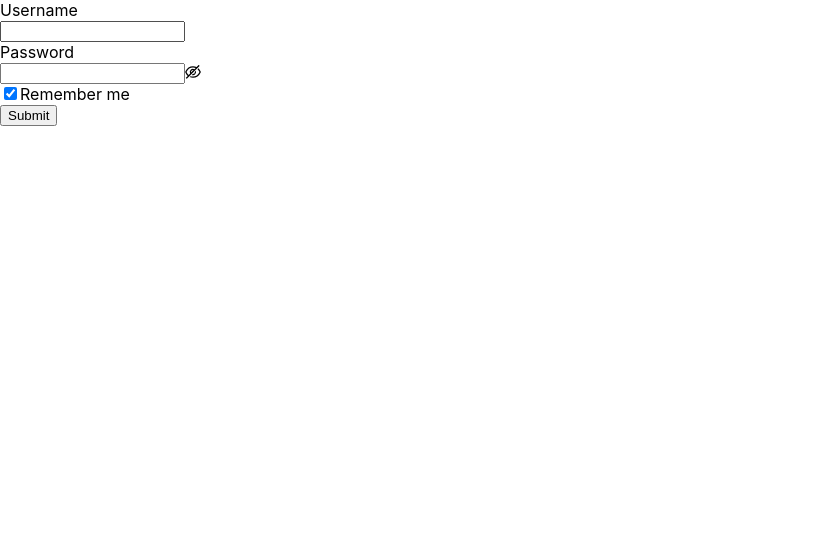
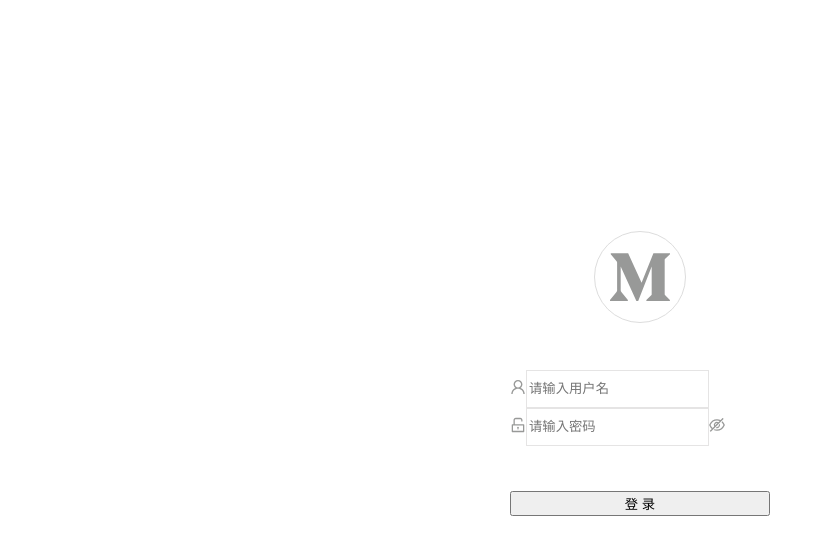
Before and after one commit to keyus/react-antd-vite-ts, a React (Vite) app: page /login in a window 1280 px wide. Shown: the top 554 px of the page, without its empty margins (0-833 px from the left). Built offline with nearby package versions, Linux system fonts and the light colour scheme.

Commit message:
add login page style

```diff
--- a/src/global.d.ts
+++ b/src/global.d.ts
@@ -13,7 +13,6 @@ interface FetchOptions {
 interface Http {
     get(url: string, data?: QueryStringData, options?: FetchOptions): Promise<any>
     post(url: string, data?: QueryStringData, options?: FetchOptions): Promise<any>
-    [key: string]: any
 }
 
 declare const util: Obj
--- /dev/null
+++ b/src/view/user/index.less
@@ -0,0 +1,90 @@
+.login-block {
+    height         : 100vh;
+    display        : flex;
+    align-items    : center;
+    justify-content: center;
+    flex-direction : column;
+    margin-top: -50px;
+}
+
+.login-logo {
+    display        : flex;
+    align-items    : center;
+    justify-content: center;
+
+    h1 {
+        font-size  : 70px;
+        font-weight: 300;
+        color      : #989998;
+        border-radius: 50%;
+        border: 1px solid #ddd;
+        width: 90px;
+        height: 90px;
+        display: flex;
+        align-items: center;
+        justify-content: center;
+    }
+}
+
+.login-error {
+    height     : 40px;
+    text-align : right;
+    color      : #d60000;
+    font-size  : 13px;
+    padding-top: 5px;
+
+    .anticon {
+        margin-right: 4px;
+    }
+}
+
+.login-form {
+    width: 260px;
+
+
+
+    .form-item {
+        margin-bottom: 0;
+
+        &:first-of-type {
+            .ant-input-affix-wrapper {
+                border-bottom-left-radius : 0;
+                border-bottom-right-radius: 0;
+            }
+        }
+
+        &:nth-of-type(2) {
+            .ant-input-affix-wrapper {
+                border-top             : none;
+                border-top-left-radius : 0;
+                border-top-right-radius: 0;
+            }
+
+        }
+
+        .ant-form-item-explain {
+            display: none;
+        }
+
+        .anticon {
+            color: #989998;
+        }
+
+        .ant-input-affix-wrapper {
+            border-radius: 4px;
+        }
+
+    }
+
+    input {
+        border     : 1px solid #e5e4e4;
+        line-height: 34px;
+    }
+
+    .form-submit {
+
+        .submit-btn {
+            width: 100%;
+        }
+    }
+}
--- a/src/view/user/login.tsx
+++ b/src/view/user/login.tsx
@@ -1,15 +1,18 @@
 import { Form, Input, Button, Checkbox } from 'antd';
 import { useNavigate } from 'react-router-dom'
 import { useDispatch } from 'react-redux'
+import { UnlockOutlined, UserOutlined, MediumOutlined, ExclamationCircleOutlined } from '@ant-design/icons'
 import { login } from '@store/user'
+import './index.less'
+import { useState } from 'react';
 
 const Login = () => {
     const navigate = useNavigate();
     const dispatch = useDispatch();
+
+    const [error, setError] = useState('');
     const onFinish = (values: any) => {
         console.log('Success login:', values);
-
-
         // http is global const has get post method
         // http.get('/query4', {
         //     shouji: '1580281/=+6160',
@@ -21,44 +24,64 @@ const Login = () => {
     };
 
     const onFinishFailed = (errorInfo: any) => {
-        console.log('Failed:', errorInfo);
+        setError(errorInfo.errorFields[0].errors)
     };
 
     return (
+        <div className='login-block'>
+            <div className='login-logo'>
+                <h1>
+                    <MediumOutlined />
+                </h1>
+            </div>
             <Form
                 name="basic"
-            labelCol={{ span: 8 }}
-            wrapperCol={{ span: 16 }}
-            initialValues={{ remember: true }}
+                className='login-form'
                 onFinish={onFinish}
                 onFinishFailed={onFinishFailed}
             >
                 <Form.Item
-                label="Username"
+                    className='form-item'
                     name="username"
-                rules={[{ required: true, message: 'Please input your username!' }]}
+                    validateStatus='success'
+                    rules={[{ required: true, message: '请输入用户名' }]}
                 >
-                <Input />
+                    <Input
+                        prefix={<UserOutlined />}
+                        onInput={() => setError('')}
+                        placeholder='请输入用户名' />
                 </Form.Item>
 
                 <Form.Item
-                label="Password"
                     name="password"
-                rules={[{ required: true, message: 'Please input your password!' }]}
+                    className='form-item'
+                    validateStatus='success'
+                    rules={[{ required: true, message: '请输入密码' }]}
                 >
-                <Input.Password />
+                    <Input.Password
+                        prefix={<UnlockOutlined />}
+                        onInput={() => setError('')}
+                        placeholder='请输入密码' />
                 </Form.Item>
 
-            <Form.Item name="remember" valuePropName="checked" wrapperCol={{ offset: 8, span: 16 }}>
-                <Checkbox>Remember me</Checkbox>
-            </Form.Item>
+                <div className='login-error'>
+                    {
+                        error ? <ExclamationCircleOutlined /> : null
+                    }{error}
+                </div>
 
-            <Form.Item wrapperCol={{ offset: 8, span: 16 }}>
-                <Button type="primary" htmlType="submit">
-                    Submit
+                <Form.Item className='form-submit'>
+                    <Button
+                        className='submit-btn'
+                        type="primary"
+                        size='large'
+                        htmlType="submit">
+                        登录
                     </Button>
                 </Form.Item>
             </Form>
+        </div>
+
     );
 };
 
```
Lines whose indentation alone changed are shown as unchanged.
